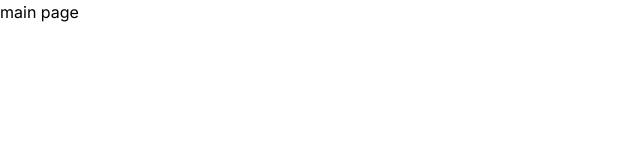
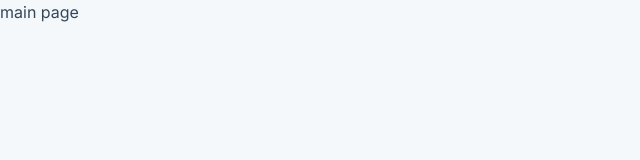
Before and after one commit to csebiplab/easy_pools, a Next.js app: page / in a window 1280 px wide. Shown: the top 160 px of the page, without its empty margins (0-640 px from the left). Built offline with nearby package versions, Linux system fonts and the light colour scheme.

Commit message:
:sparkles: Setup done

```diff
--- a/src/app/globals.css
+++ b/src/app/globals.css
@@ -1,3 +1,76 @@
 @tailwind base;
 @tailwind components;
 @tailwind utilities;
+
+* {
+  @apply text-dark;
+}
+body {
+  background-color: #f5f8fa;
+}
+footer * {
+  @apply text-white;
+}
+
+.container {
+  @apply max-w-7xl mx-auto px-2;
+}
+a {
+  @apply text-primary underline-offset-2 hover:underline decoration-primary-700;
+}
+.bar {
+  @apply h-[2px] w-40 bg-primary;
+}
+.btn {
+  @apply tracking-wider py-3 px-6 text-white font-medium text-lg bg-primary hover:bg-primary-600 active:bg-primary-700 duration-150;
+}
+
+@layer base {
+  h1,
+  h2,
+  h3,
+  h4,
+  h5,
+  h6 {
+    @apply font-bold;
+  }
+  h1 {
+    @apply text-5xl;
+  }
+  h2 {
+    @apply text-4xl;
+  }
+  h3 {
+    @apply text-3xl;
+  }
+  h4 {
+    @apply text-2xl;
+  }
+  h5 {
+    @apply text-xl;
+  }
+  h6 {
+    @apply text-lg;
+  }
+}
+
+::-webkit-scrollbar {
+  width: 5px;
+}
+
+/* Track */
+::-webkit-scrollbar-track {
+  padding: 0 2px;
+  background: #f1f1f1;
+}
+
+/* Handle */
+::-webkit-scrollbar-thumb {
+  border-radius: 100px;
+  background: #888;
+}
+
+/* Handle on hover */
+::-webkit-scrollbar-thumb:hover {
+  background: #555;
+}
```
